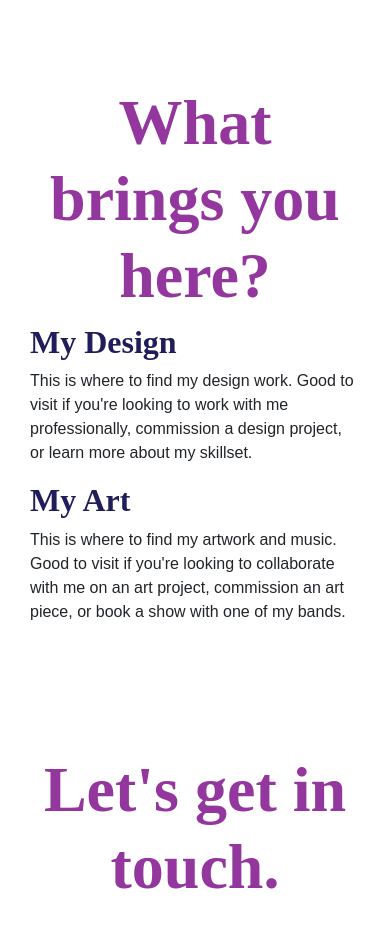
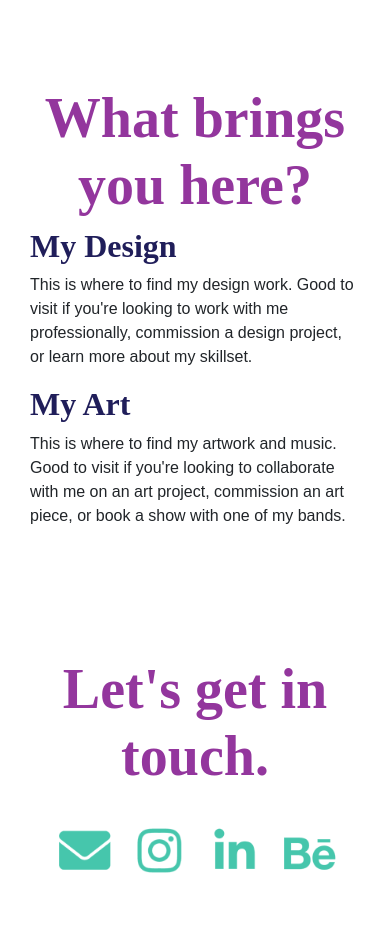
Before and after one commit to mr0088/meganrinker, a plain HTML site: page index.html in a window 390 px wide. Shown: the part 658-1586 px from the top of the page. Drawn offline with nearby package versions, Linux system fonts and the light colour scheme; a web font is replaced by a local one.

Commit message:
adjusting section titles based on mobile view

```diff
--- a/sass/styles.scss
+++ b/sass/styles.scss
@@ -89,7 +89,7 @@ p{
   padding-bottom: 7em;
 
   h2{
-    font-size: 4em;
+    font-size: 3.5em;
     text-align: center;
   }
 
@@ -106,7 +106,7 @@ p{
   padding-bottom:7em;
   h2{
     text-align: center;
-    font-size: 4em;
+    font-size: 3.5em;
     color: #93369d;
     padding-bottom:0.3em;
   }
```
Also changed, not shown: css/styles.css.
